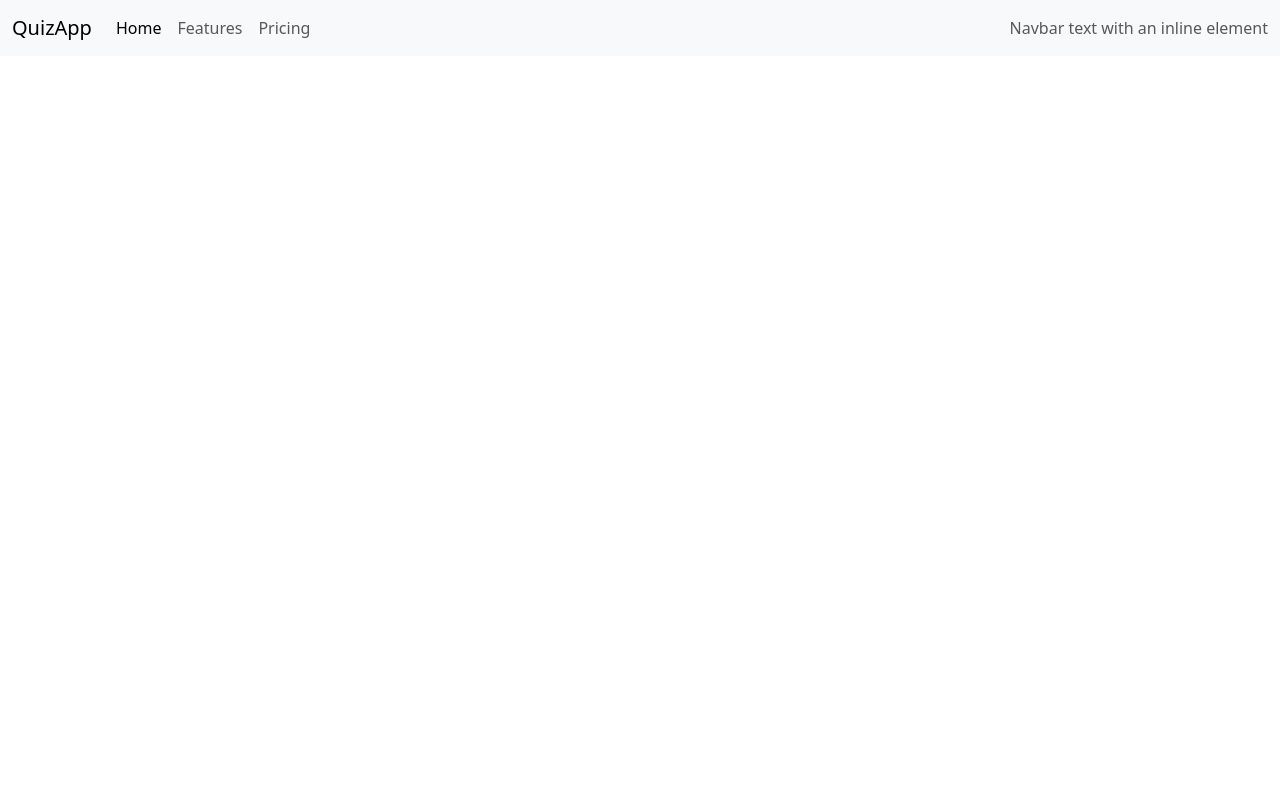
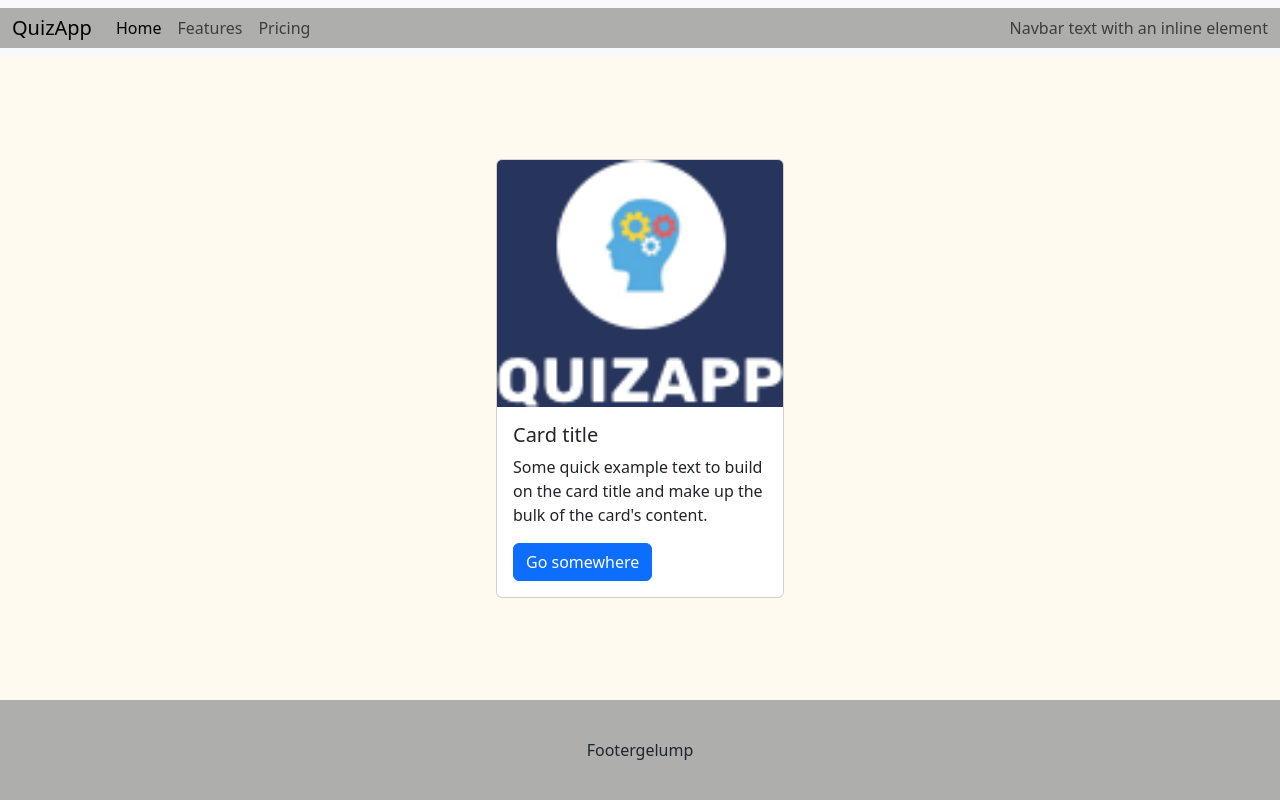
Before and after one commit to ChristianPohlschneider/quizapp, a plain HTML site: page index.html in a window 1280 px wide. Drawn offline with nearby package versions, Linux system fonts and the light colour scheme.

Commit message:
add card

```diff
--- a/index.html
+++ b/index.html
@@ -9,8 +9,11 @@
     <script src="./script.js"></script>
 
     <!-- bootstrap -->
-    <link href="https://cdn.jsdelivr.net/npm/bootstrap@5.3.3/dist/css/bootstrap.min.css" rel="stylesheet" integrity="sha384-QWTKZyjpPEjISv5WaRU9OFeRpok6YctnYmDr5pNlyT2bRjXh0JMhjY6hW+ALEwIH" crossorigin="anonymous">
-    <script src="https://cdn.jsdelivr.net/npm/bootstrap@5.3.3/dist/js/bootstrap.bundle.min.js" integrity="sha384-YvpcrYf0tY3lHB60NNkmXc5s9fDVZLESaAA55NDzOxhy9GkcIdslK1eN7N6jIeHz" crossorigin="anonymous"></script>
+    <link href="https://cdn.jsdelivr.net/npm/bootstrap@5.3.3/dist/css/bootstrap.min.css" rel="stylesheet"
+        integrity="sha384-QWTKZyjpPEjISv5WaRU9OFeRpok6YctnYmDr5pNlyT2bRjXh0JMhjY6hW+ALEwIH" crossorigin="anonymous">
+    <script src="https://cdn.jsdelivr.net/npm/bootstrap@5.3.3/dist/js/bootstrap.bundle.min.js"
+        integrity="sha384-YvpcrYf0tY3lHB60NNkmXc5s9fDVZLESaAA55NDzOxhy9GkcIdslK1eN7N6jIeHz"
+        crossorigin="anonymous"></script>
 </head>
 
 <body>
@@ -33,10 +36,12 @@
 
         del .git
     -->
+    <header>
         <nav class="navbar navbar-expand-lg bg-body-tertiary">
-        <div class="container-fluid">
+            <div class="container-fluid background-grey">
                 <a class="navbar-brand" href="#">QuizApp</a>
-          <button class="navbar-toggler" type="button" data-bs-toggle="collapse" data-bs-target="#navbarText" aria-controls="navbarText" aria-expanded="false" aria-label="Toggle navigation">
+                <button class="navbar-toggler" type="button" data-bs-toggle="collapse" data-bs-target="#navbarText"
+                    aria-controls="navbarText" aria-expanded="false" aria-label="Toggle navigation">
                     <span class="navbar-toggler-icon"></span>
                 </button>
                 <div class="collapse navbar-collapse" id="navbarText">
@@ -57,7 +62,26 @@
                 </div>
             </div>
         </nav>
+    </header>
 
+    <div class="mainDiv">
+        <div class="card" style="width: 18rem;">
+            <img src="./img/logo.png" class="card-img-top" alt="brain image">
+            <div class="card-body">
+                <h5 class="card-title">Card title</h5>
+                <p class="card-text">Some quick example text to build on the card title and make up the bulk of the
+                    card's content.</p>
+                <a href="#" class="btn btn-primary">Go somewhere</a>
+            </div>
+        </div>
+    </div>
+
+
+    <footer>
+        <div class="background-grey">
+            Footergelump
+        </div>
+    </footer>
 </body>
 
 </html>
--- a/style.css
+++ b/style.css
@@ -0,0 +1,36 @@
+body {
+    min-height: 100vh;
+    background-color: rgb(254, 250, 239) !important;
+    display: flex;
+    flex-direction: column;
+    justify-content: space-between;
+    align-items: center;
+}
+
+header {
+    width: 100vw;
+}
+
+.background-grey {
+    background-color: rgb(174, 174, 173) !important;
+}
+
+.mainDiv {
+    display: flex;
+    justify-content: center;
+    align-items: center;
+}
+
+.card-img-top {
+    background-color: rgb(39, 53, 92);
+}
+
+footer {
+    height: 100px;
+    width: 100%;
+    display: flex;
+    background-color: rgb(174, 174, 173) !important;
+    align-content: center;
+    justify-content: center;
+    align-items: center;
+}
```
Also changed, not shown: img/Option 1 Copy 12.jpg (added), img/Option 1 Copy 15.jpg (added), img/Option 1 Copy 16.jpg (added), img/Option 1 Copy 17.jpg (added), img/brain result.png (added), img/brainbg.jpg (added), img/logo.png (added), img/tropy.png (added). Lines whose indentation alone changed are shown as unchanged.
